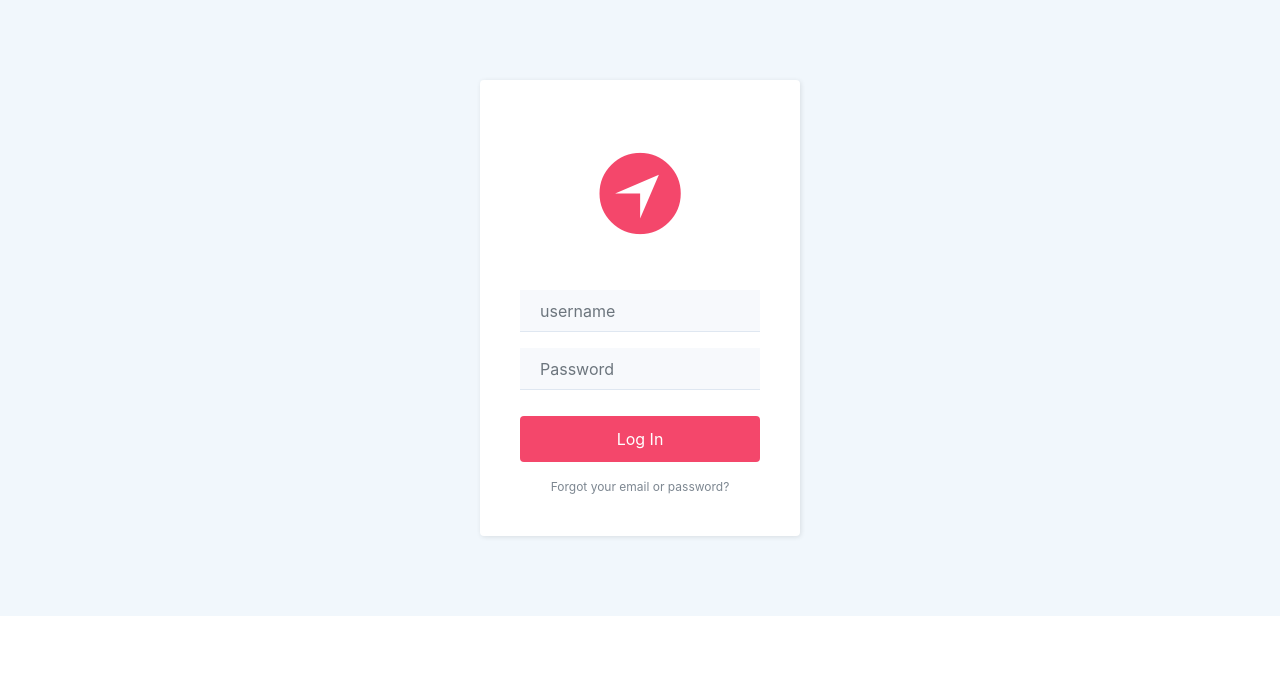
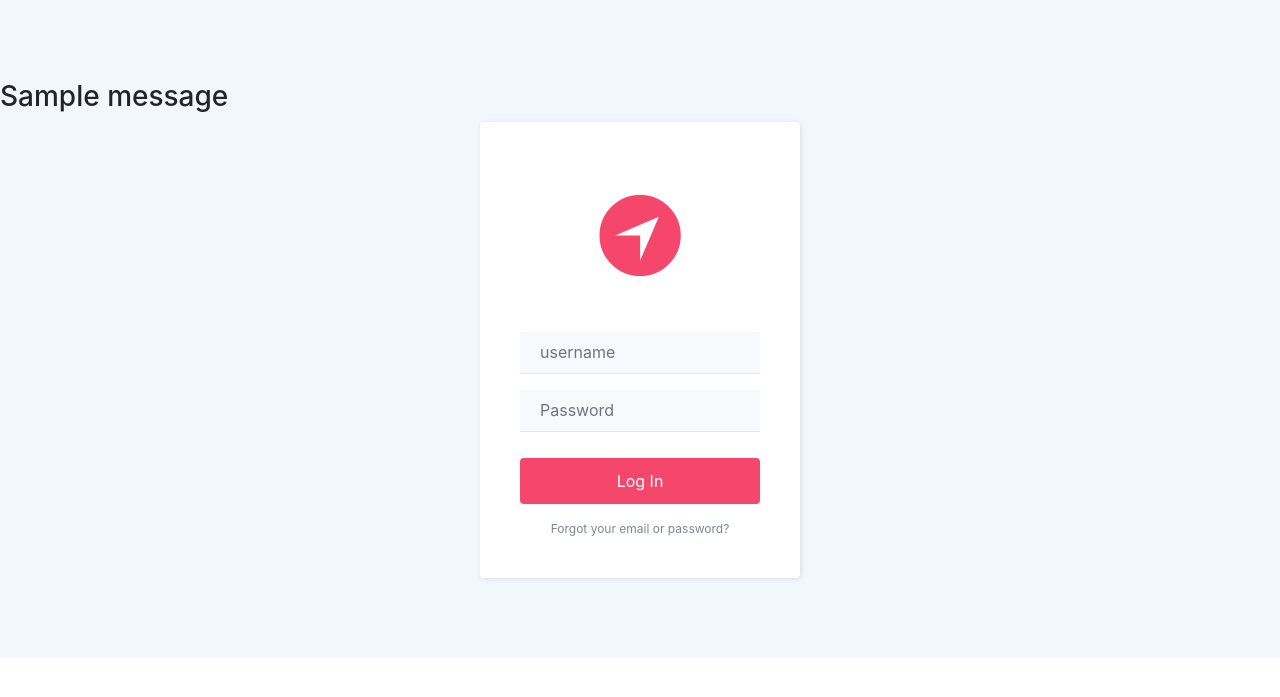
Before and after one commit to Pawan243/Django-E-Commerce, a Django app: page /accounts/login/ in a window 1280 px wide. Shown: the top 697 px of the page. Run offline with Django 3.2, Linux system fonts and the light colour scheme; tables that the repository leaves empty hold one stand-in row (values such as "Sample post"); one stand-in notice (Sample message) is shown; some libraries are stand-ins or nearby versions.

Commit message:
modified

```diff
--- a/mac/templates/login.html
+++ b/mac/templates/login.html
@@ -12,6 +12,12 @@
 
 <body>
     <div class="login-clean">
+        <div>
+            {% for message in messages %}
+            <h3>{{message}}</h3>
+
+            {% endfor %}
+        </div>
         <form method="post">
             {% csrf_token %}
             <h2 class="sr-only">Login Form</h2>
```
